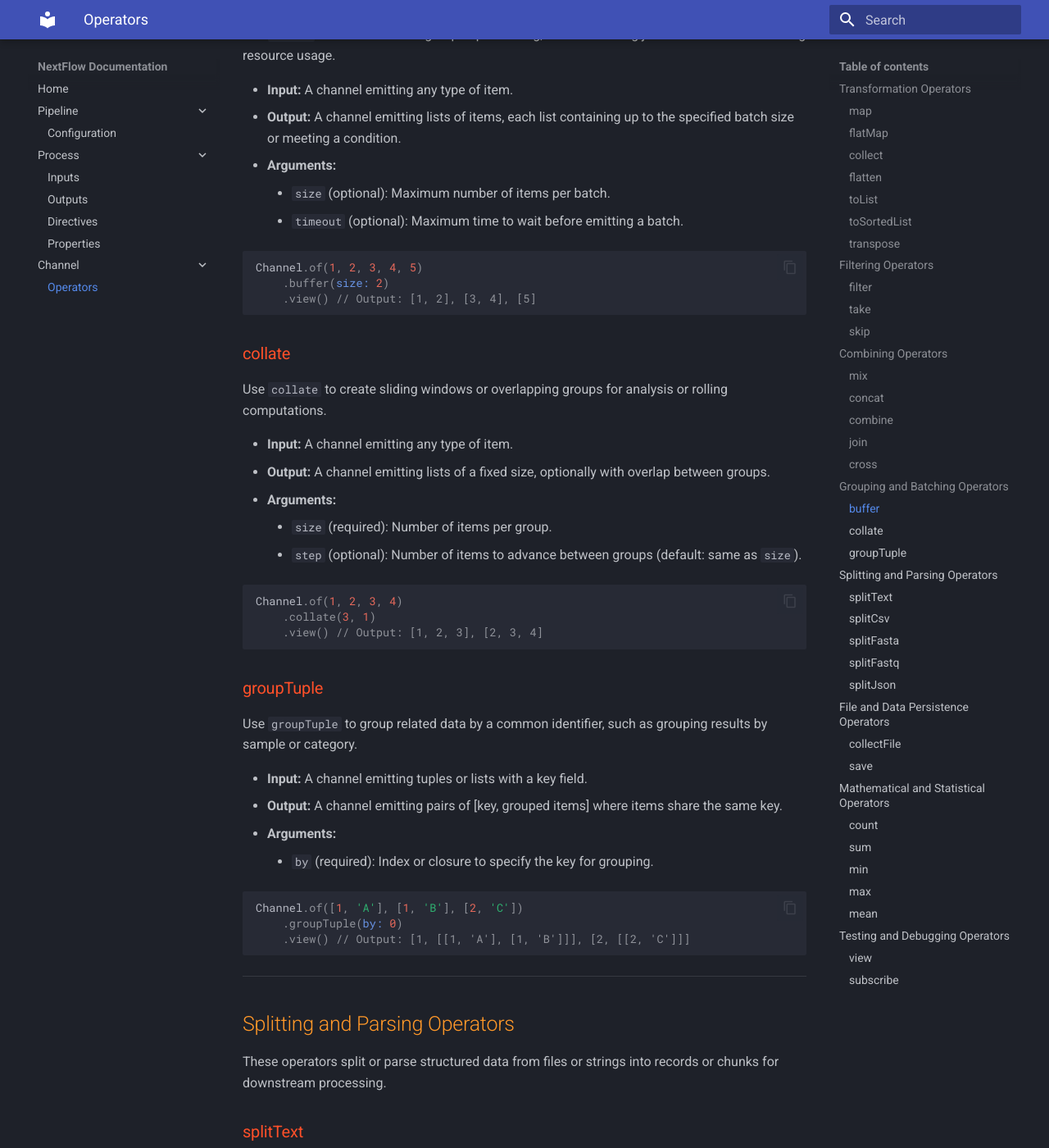
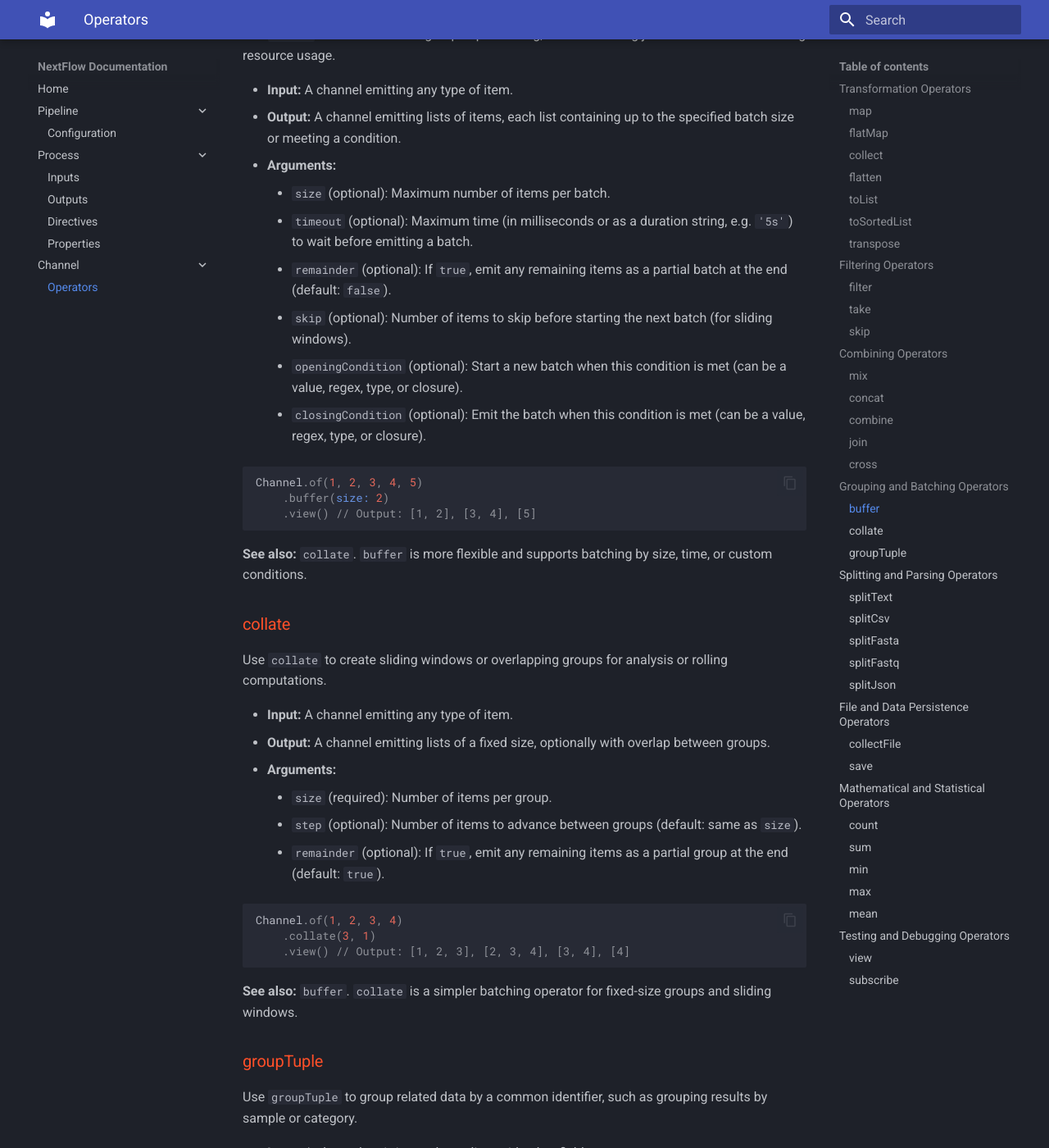
Before and after one commit to Shians/Nextflow-docs, an MkDocs documentation site: the page built from docs/Operators.md, in a window 1280 px wide and 1400 px high, scrolled down 10986 px. Shown: the whole window at 82% size. Built offline with MkDocs 1.6.1 and Material for MkDocs 9.7.7, drawn with Linux system fonts in a browser that asks for light colours; some of the changed text lies outside the part shown.

Commit message:
Updated operator arguments

````diff
--- a/docs/Operators.md
+++ b/docs/Operators.md
@@ -457,13 +457,18 @@ Use `buffer` to batch items for grouped processing, such as running jobs in chun
 - **Output:** A channel emitting lists of items, each list containing up to the specified batch size or meeting a condition.
 - **Arguments:**
     - `size` (optional): Maximum number of items per batch.
-    - `timeout` (optional): Maximum time to wait before emitting a batch.
+    - `timeout` (optional): Maximum time (in milliseconds or as a duration string, e.g. `'5s'`) to wait before emitting a batch.
+    - `remainder` (optional): If `true`, emit any remaining items as a partial batch at the end (default: `false`).
+    - `skip` (optional): Number of items to skip before starting the next batch (for sliding windows).
+    - `openingCondition` (optional): Start a new batch when this condition is met (can be a value, regex, type, or closure).
+    - `closingCondition` (optional): Emit the batch when this condition is met (can be a value, regex, type, or closure).
 
 ```groovy
 Channel.of(1, 2, 3, 4, 5)
     .buffer(size: 2)
     .view() // Output: [1, 2], [3, 4], [5]
 ```
+**See also:** `collate`. `buffer` is more flexible and supports batching by size, time, or custom conditions.
 
 ### collate
 Use `collate` to create sliding windows or overlapping groups for analysis or rolling computations.
@@ -473,12 +478,14 @@ Use `collate` to create sliding windows or overlapping groups for analysis or ro
 - **Arguments:**
     - `size` (required): Number of items per group.
     - `step` (optional): Number of items to advance between groups (default: same as `size`).
+    - `remainder` (optional): If `true`, emit any remaining items as a partial group at the end (default: `true`).
 
 ```groovy
 Channel.of(1, 2, 3, 4)
     .collate(3, 1)
-    .view() // Output: [1, 2, 3], [2, 3, 4]
+    .view() // Output: [1, 2, 3], [2, 3, 4], [3, 4], [4]
 ```
+**See also:** `buffer`. `collate` is a simpler batching operator for fixed-size groups and sliding windows.
 
 ### groupTuple
 Use `groupTuple` to group related data by a common identifier, such as grouping results by sample or category.
@@ -486,13 +493,17 @@ Use `groupTuple` to group related data by a common identifier, such as grouping
 - **Input:** A channel emitting tuples or lists with a key field.
 - **Output:** A channel emitting pairs of [key, grouped items] where items share the same key.
 - **Arguments:**
-    - `by` (required): Index or closure to specify the key for grouping.
+    - `by` (optional): Index or list of indices to use as the grouping key (default: `0`).
+    - `size` (optional): Number of items expected per group. If set, groups are emitted as soon as they reach this size.
+    - `remainder` (optional): If `true`, incomplete groups (with fewer than `size` items) are emitted at the end (default: `false`).
+    - `sort` (optional): Sorting criteria for grouped items. Can be `false` (no sort, default), `true` (natural order), `'hash'`, `'deep'`, or a custom closure/comparator.
 
 ```groovy
 Channel.of([1, 'A'], [1, 'B'], [2, 'C'])
     .groupTuple(by: 0)
     .view() // Output: [1, [[1, 'A'], [1, 'B']]], [2, [[2, 'C']]]
 ```
+**See also:** `transpose`. `groupTuple` groups by key, while `transpose` expands nested lists in tuples.
 
 ---
 
````
Also changed, not shown: site/Operators/index.html, site/search/search_index.json.
